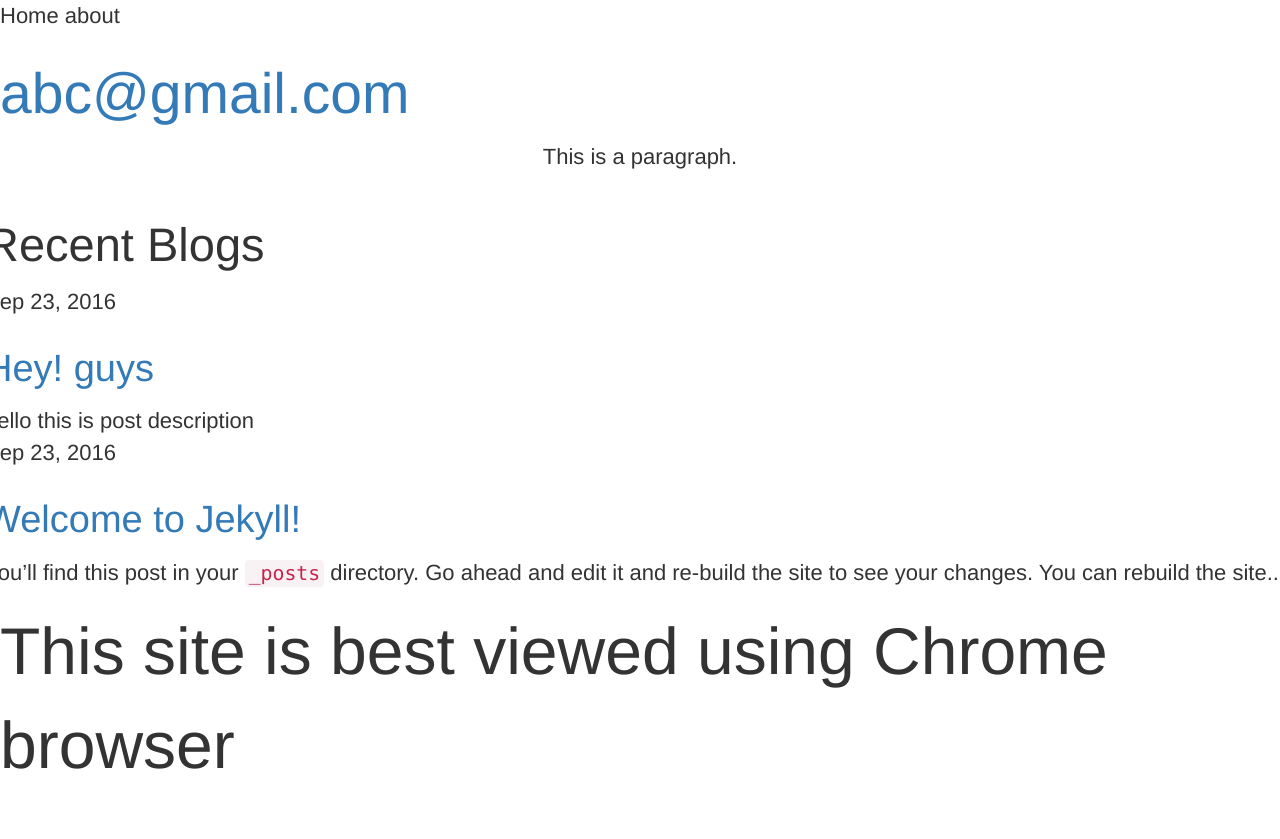
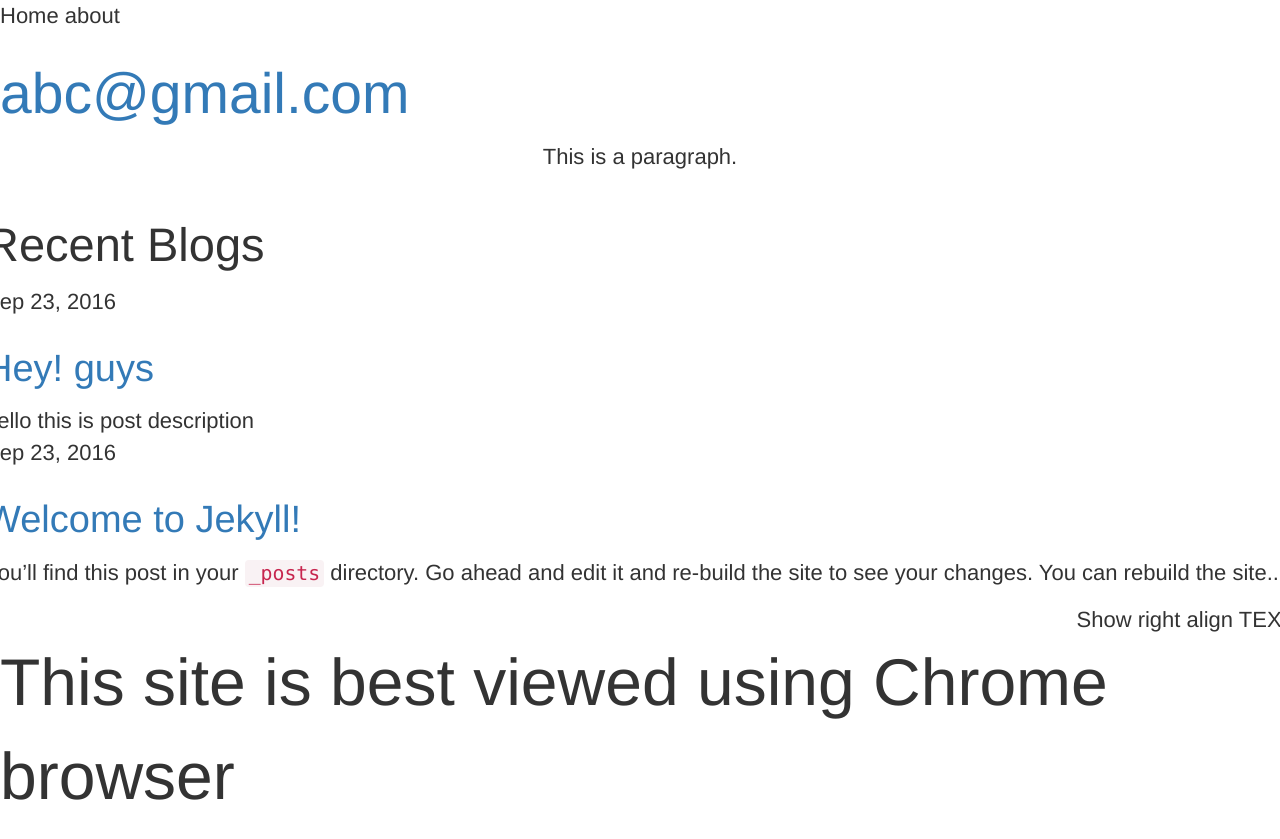
Before and after one commit to porntipa/porntipa.github.io, a Jekyll site: the page built from index.html, in a window 1280 px wide. Shown: the top 839 px of the page. Built offline with Jekyll 4.4.1, drawn with Linux system fonts in a browser that asks for light colours.

Commit message:
แก้ตามที่ travis บอก

```diff
--- a/_posts/2016-09-23-welcome-to-jekyll.markdown
+++ b/_posts/2016-09-23-welcome-to-jekyll.markdown
@@ -22,4 +22,3 @@ Check out the [Jekyll docs][jekyll-docs] for more info on how to get the most ou
 
 [jekyll-docs]: http://jekyllrb.com/docs/home
 [jekyll-gh]:   https://github.com/jekyll/jekyll
-[jekyll-talk]: https://talk.jekyllrb.com/
--- a/index.html
+++ b/index.html
@@ -16,4 +16,4 @@ layout: default
             </div>
         </article>
         {% endfor %}
-        <div class="right-align">
+        <div class="right-align">Show right align TEXT</div>
```
